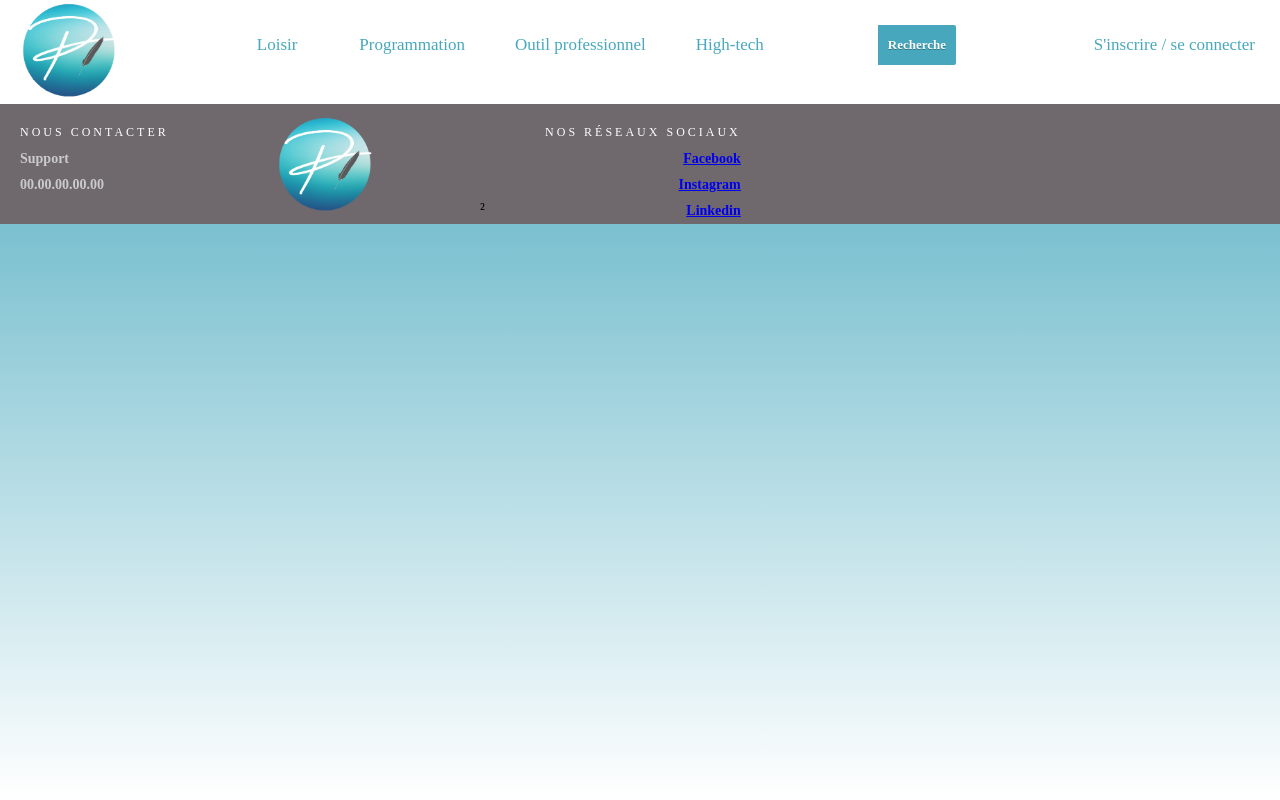
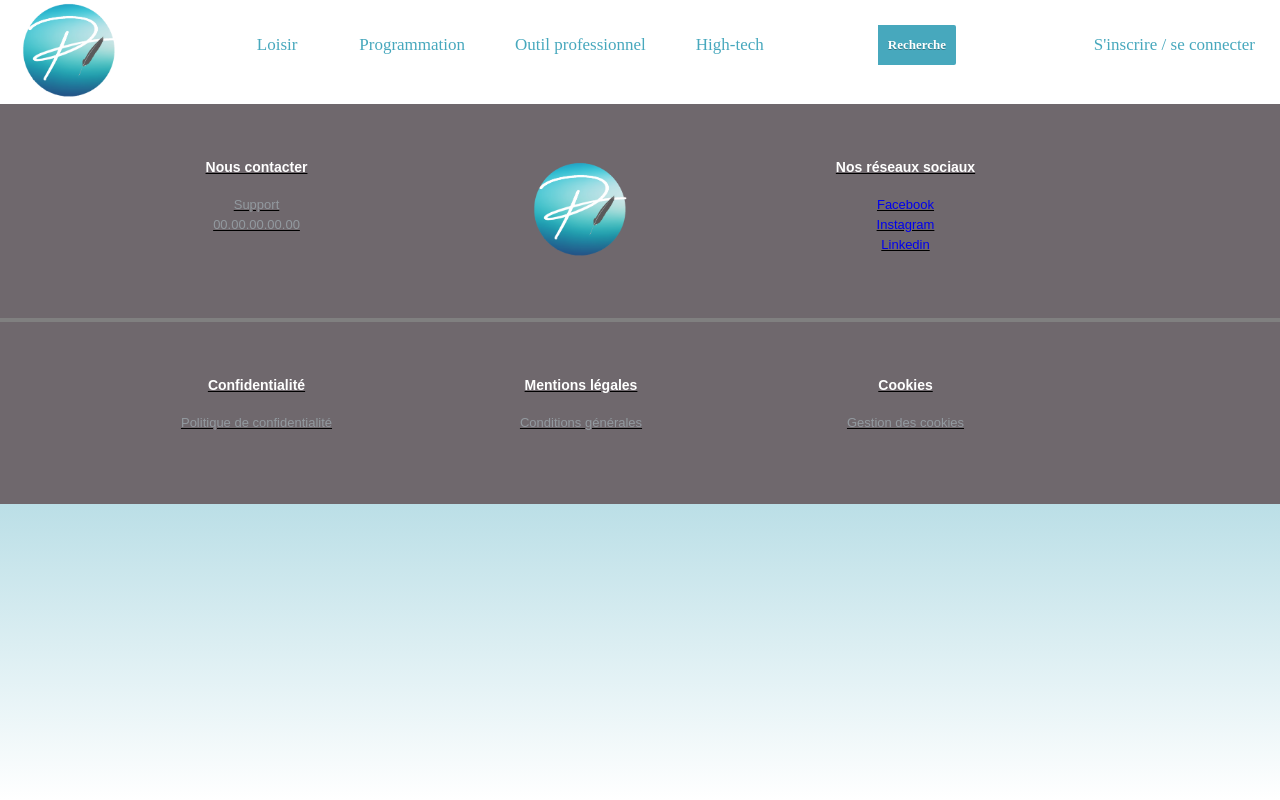
Before and after one commit to Thierry-Segarra/PODICA, a PHP site: page / in a window 1280 px wide. Run offline with PHP 8.4, Linux system fonts and the light colour scheme.

Commit message:
footer final

```diff
--- a/css/style-footer.css
+++ b/css/style-footer.css
@@ -1,108 +1,94 @@
+*{
+  padding: 0;
+  margin: 0;
+  text-decoration: none;
+  list-style: none;
+  overflow: hidden;
+}
+
 .footer{
     width: 100%;
     position: relative;
     height: auto;
     background-color: #6f686d;
+    display: inline-block;
+    height: 50vh;
+    text-align: center;
+    font-size: 22px;
+    font-weight: 700;
+    text-decoration: underline;
+
 }
 .footer .row{
-    display: flex;
-    width: 100%;
-}
-.footer .col{
-width: 20%;
-height: auto;
-float: left;
-box-sizing: border-box;
--webkit-box-sizing: border-box;
--moz-box-sizing: border-box;
-padding: 0px 20px 20px 20px;
-}
-.col-image{
-    width: 60%;
-}
-.img-footer{
-    width: 100px;
-    height: 100px ;
-    object-position: top;
-    float: center;
-    margin-right: 100px;
-    margin-left: 20px ;
-    margin-top: 10px;
+  background-color: #6f686d;
+	width: 100%;
+	font: bold 16px sans-serif;
+	padding: 55px 50px;
+  display: flex;
+
 }
 
-.footer .col h1 {
-    margin: 0;
-    padding: 0;
-    font-family: inherit;
-    font-size: 12px;
-    line-height: 17px;
-    padding: 20px 0px 5px 0px;
-    color: #ffffff;
-    font-weight: normal;
-    text-transform: uppercase;
-    letter-spacing: 0.250em;
-  }
-  .footer .col ul {
-    list-style-type: none;
-    margin: 0;
-    padding: 0;
-  }
-  .footer .col ul li {
-    color: #cbcbcb;
-    font-size: 14px;
-    font-family: inherit;
-    font-weight: bold;
-    padding: 5px 0px 5px 0px;
-    cursor: pointer;
-    transition: .2s;
-    -webkit-transition: .2s;
-    -moz-transition: .2s;
-  }
-
-.col-social{
-width:20%;
-text-align: right;
+hr{
+  text-align: center;
+  border: 2px solid grey;
 }
 
-.col-social h1{
-    margin: 0;
-    padding: 0;
-    font-family: inherit;
-    font-size: 12px;
-    line-height: 17px;
-    padding: 20px 0px 5px 0px;
-    color: #ffffff;
-    font-weight: normal;
-    text-transform: uppercase;
-    letter-spacing: 0.250em;
-  }
-  .col-social ul{
-    list-style-type: none;
-    margin: 0;
-    padding: 0;
-  }
+.footer .col-left{
+  width: 35%;
+}
+.footer .col-left h1{
+  display: block;
+	color:  #ffffff;
+	font-size: 14px;
+	font-weight: bold;
+	margin-bottom: 20px;
+}
+.footer .col-left ul li{
+  line-height: 20px;
+	color:  #92999f;
+	font-size: 13px;
+	font-weight: normal;
+	margin: 0;
+}
 
-.col-social ul li{
-    color: #cbcbcb;
-    font-size: 14px;
-    font-family: inherit;
-    font-weight: bold;
-    padding: 5px 0px 5px 0px;
-    cursor: pointer;
-    transition: .2s;
-    -webkit-transition: .2s;
-    -moz-transition: .2s;
+.footer .col-center{
+  width: 20%;
 }
-.col-social ul li:hover{
-    color: #ffffff;
-    transition: .1s;
-    -webkit-transition: .1s;
-    -moz-transition: .1s;
-    text-decoration: none!important;
+.footer .col-center h1{
+  display: block;
+	color:  #ffffff;
+	font-size: 14px;
+	font-weight: bold;
+	margin-bottom: 20px;
 }
-  .footer .col-social ul li:hover {
-    color: #ffffff;
-    transition: .1s;
-    -webkit-transition: .1s;
-    -moz-transition: .1s;
-  }
+.footer .col-center ul li{
+  line-height: 20px;
+	color:  #92999f;
+	font-size: 13px;
+	font-weight: normal;
+	margin: 0;
+}
+
+.img-footer{
+  width: 100px;
+  height: 100px;
+  float: center;
+}
+.footer .col-right{
+  width: 35%;
+}
+
+.footer .col-right h1{
+  display: block;
+	color:  #ffffff;
+	font-size: 14px;
+	font-weight: bold;
+	margin-bottom: 20px;
+}
+.footer .col-right ul li{
+  line-height: 20px;
+	color:  #92999f;
+	font-size: 13px;
+	font-weight: normal;
+	margin: 0;
+}
--- a/footer.php
+++ b/footer.php
@@ -1,24 +1,24 @@
 <!DOCTYPE html>
 
 <head>
-  <link rel="stylesheet" href="css/style-footer.css">
+  <link rel="stylesheet" href="style-footer.css">
 </head>
 
 <body>
     <div class="footer">
             <div class="contain">
                 <div class="row">
-                    <div class="col">
+                    <div class="col-left">
                         <h1>Nous contacter</h1>
                         <ul>
                             <li>Support</li>
                             <li>00.00.00.00.00</li>
                         </ul>
                     </div>
-                    <div class="col-img">
-                    <img class="img-footer" src="image/Podica_logo.png">
-²                   </div>
-                    <div class="col-social">
+                    <div class="col-center">
+                    <img class="img-footer" src="../image/Podica_logo.png">
+                   </div>
+                    <div class="col-right">
                          <h1>Nos réseaux sociaux</h1>
                         <ul>
                             <li><a href="#">Facebook</a></li>
@@ -27,7 +27,28 @@
                         </ul>
                     </div>
                 </div>
+                <hr>
+                <div class="row">
+                    <div class="col-left">
+                    <h1>Confidentialité</h1>
+                        <ul>
+                            <li>Politique de confidentialité</li>
+                        </ul>
+                    </div>
+                    <div class="col-center">
+                        <h1>Mentions légales</h1>
+                        <ul>
+                            <li>Conditions générales</li>
+                        </ul>
+                    </div>
+                    <div class="col-right">
+                    <h1>Cookies</h1>
+                        <ul>
+                            <li>Gestion des cookies</li>
+                        </ul>
+                    </div>
+                </div>
             </div>
-    </div>
+        </div>
 </body>
 </html>
```
